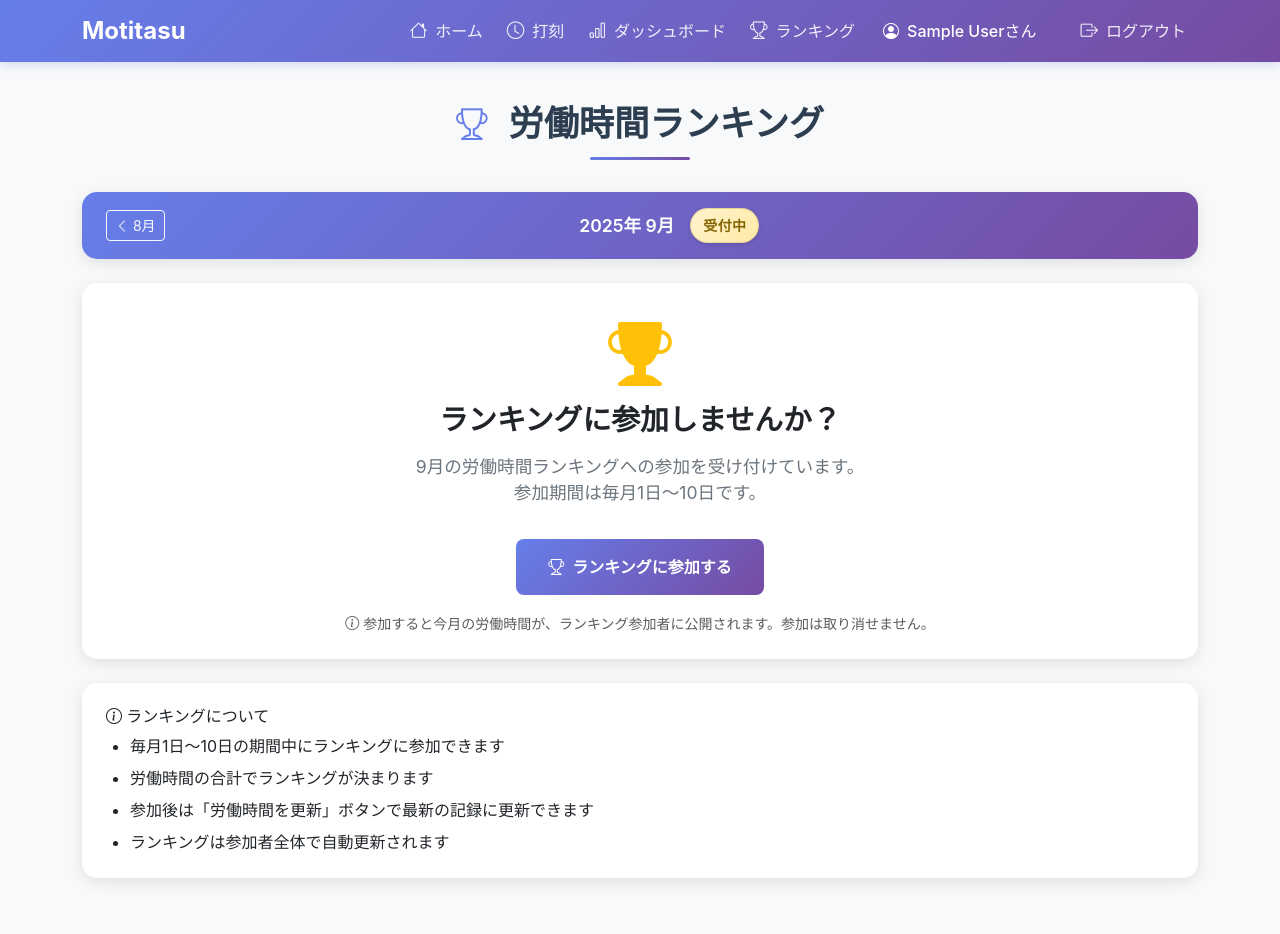
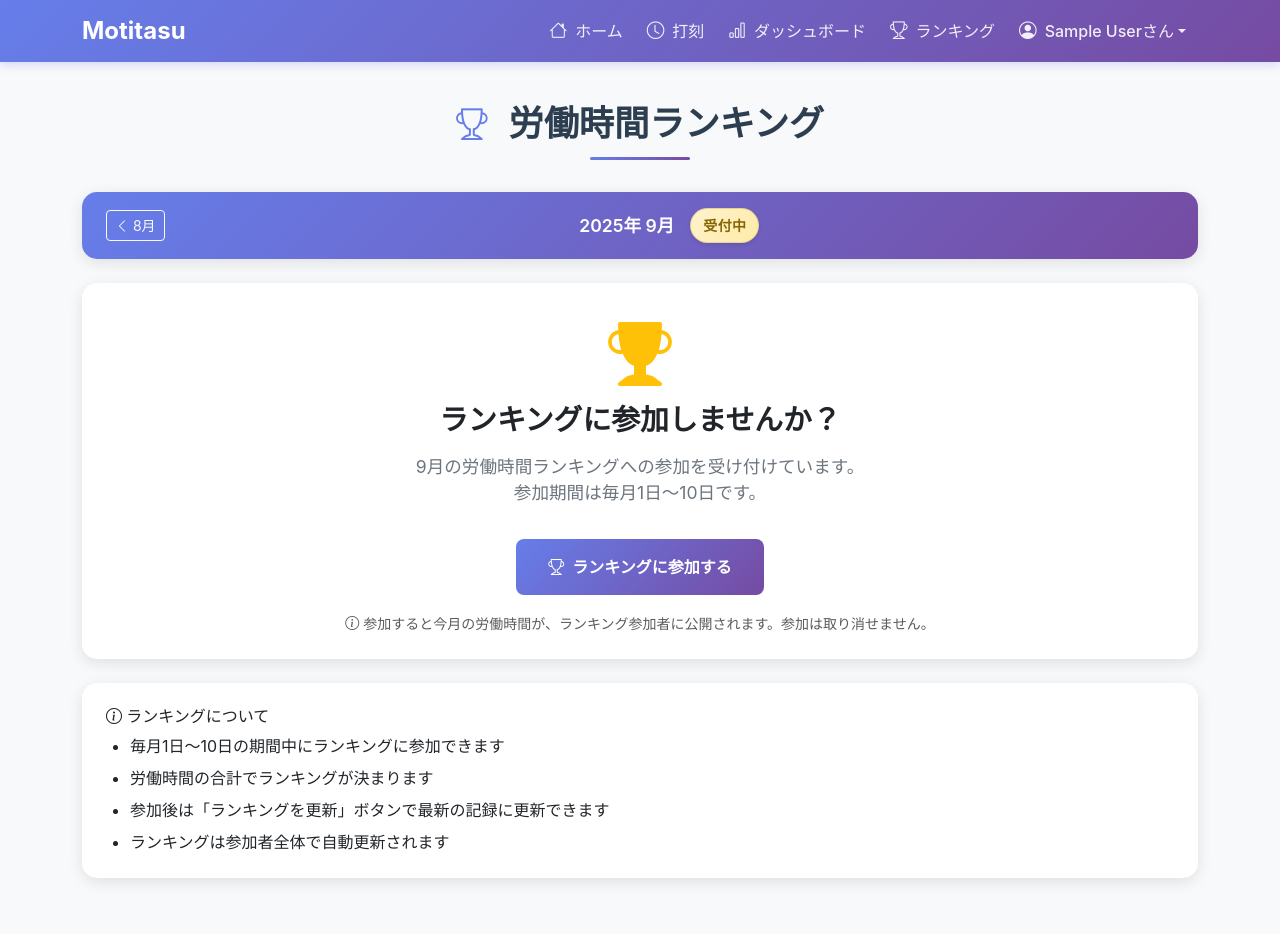
Before and after one commit to ymmthrmch/motitasu, a Django app: page /leaderboard/ in a window 1280 px wide. Run offline with Django 4.2, Linux system fonts and the light colour scheme; the visitor is signed in with stand-in values (Sample User, id 1); data that the repository does not hold is empty.

Commit message:
✨ feat: ランキング更新処理を改善し、参加確認ダイアログを追加

```diff
--- a/leaderboard/utils.py
+++ b/leaderboard/utils.py
@@ -57,7 +57,7 @@ def check_join_period(year, month, now):
                is_join_period: 参加期間内かどうか
     """
     is_current_month = year == now.year and month == now.month
-    is_join_period = is_current_month and 1 <= now.day <= 10
+    is_join_period = is_current_month and 1 <= now.day <= 25
     return is_current_month, is_join_period
 
 
--- a/leaderboard/views.py
+++ b/leaderboard/views.py
@@ -59,6 +59,7 @@ def leaderboard(request):
 @login_required
 @require_POST
 def join(request):
+    user = request.user
     now = get_jst_now()
 
     # 年月パラメーターを取得
@@ -76,7 +77,7 @@ def join(request):
 
     try:
         entry, created = LeaderboardEntry.objects.get_or_create(
-            user=request.user,
+            user=user,
             year=year,
             month=month
         )
@@ -87,6 +88,10 @@ def join(request):
         ))
 
     if created:
+        service = LeaderboardService(user)
+        service.update_user_stats(year=year, month=month)
+        service.update_leaderboard(year=year, month=month)
+
         return JsonResponse(format_leaderboard_success(
             'joined',
             'ランキングに参加しました',
--- a/static/common/css/base.css
+++ b/static/common/css/base.css
@@ -75,6 +75,18 @@ body {
     background: rgba(255, 255, 255, 0.2);
 }
 
+/* ドロップダウンメニュー内のログアウトボタン */
+.dropdown-item.text-danger:hover,
+.dropdown-item.text-danger:focus {
+    background-color: #dc3545 !important;
+    color: white !important;
+}
+
+.dropdown-item.text-danger:active {
+    background-color: #c82333 !important;
+    color: white !important;
+}
+
 /* メインコンテンツ */
 main {
     padding-top: 1.0rem;
--- /dev/null
+++ b/static/common/js/base.js
@@ -0,0 +1,24 @@
+// ベース機能のJavaScript
+
+// ログアウト確認ダイアログ
+function initLogoutConfirmation() {
+    const logoutBtn = document.getElementById('logoutBtn');
+    const logoutForm = document.getElementById('logoutForm');
+
+    if (logoutBtn && logoutForm) {
+        logoutBtn.addEventListener('click', function(e) {
+            e.preventDefault();
+
+            const confirmMessage = 'ログアウトしますか？\n\n現在の作業は保存されていることを確認してください。';
+
+            if (confirm(confirmMessage)) {
+                logoutForm.submit();
+            }
+        });
+    }
+}
+
+// 初期化
+document.addEventListener('DOMContentLoaded', function() {
+    initLogoutConfirmation();
+});
--- a/static/leaderboard/js/leaderboard.js
+++ b/static/leaderboard/js/leaderboard.js
@@ -50,6 +50,13 @@ function injectSpinnerStyles() {
 
 // ランキング参加処理
 async function handleJoin() {
+    // 参加確認ダイアログを表示
+    const confirmMessage = 'ランキングに参加しますか？\n\n参加すると今月の労働時間が他の参加者に公開されます。\n一度参加すると取り消すことはできません。';
+
+    if (!confirm(confirmMessage)) {
+        return; // ユーザーがキャンセルした場合は処理を中断
+    }
+
     setButtonLoading(this, true);
 
     const start = Date.now();
@@ -78,7 +85,7 @@ async function handleJoin() {
     }
 }
 
-// 労働時間更新処理
+// ランキング更新処理
 async function handleUpdate() {
     setButtonLoading(this, true);
 
@@ -95,7 +102,7 @@ async function handleUpdate() {
         }
 
         if (data.success) {
-            showSuccess('労働時間を更新しました！');
+            showSuccess('ランキングを更新しました！');
             setTimeout(() => location.reload(), 1000);
         } else {
             handleApiError(data);
--- a/templates/base.html
+++ b/templates/base.html
@@ -44,18 +44,20 @@
                             <i class="bi bi-trophy"></i>ランキング
                         </a>
                     </li>
-                    <li class="nav-item d-flex align-items-center">
-                        <span class="navbar-text me-3">
-                            <i class="bi bi-person-circle"></i>{{ user.name }}さん
-                        </span>
-                    </li>
-                    <li class="nav-item">
-                        <form action="{% url 'accounts:logout' %}" method="post" class="d-inline">
-                            {% csrf_token %}
-                            <button type="submit" class="btn btn-link nav-link">
-                                <i class="bi bi-box-arrow-right"></i>ログアウト
-                            </button>
-                        </form>
+                    <li class="nav-item dropdown">
+                        <a class="nav-link dropdown-toggle d-flex align-items-center" href="#" id="userDropdown" role="button" data-bs-toggle="dropdown" aria-expanded="false">
+                            <i class="bi bi-person-circle me-2"></i>{{ user.name }}さん
+                        </a>
+                        <ul class="dropdown-menu dropdown-menu-end" aria-labelledby="userDropdown">
+                            <li>
+                                <form action="{% url 'accounts:logout' %}" method="post" class="d-inline w-100" id="logoutForm">
+                                    {% csrf_token %}
+                                    <button type="button" class="dropdown-item text-danger" id="logoutBtn">
+                                        <i class="bi bi-box-arrow-right me-2"></i>ログアウト
+                                    </button>
+                                </form>
+                            </li>
+                        </ul>
                     </li>
                     {% else %}
                     <li class="nav-item">
@@ -81,6 +83,7 @@
 
     <script src="https://cdn.jsdelivr.net/npm/bootstrap@5.3.0/dist/js/bootstrap.bundle.min.js"></script>
     <script src="{% static 'common/js/utils.js' %}?v={% now 'U' %}"></script>
+    <script src="{% static 'common/js/base.js' %}?v={% now 'U' %}"></script>
     {% block extra_js %}
     {% endblock %}
 </body>
--- a/templates/leaderboard/leaderboard.html
+++ b/templates/leaderboard/leaderboard.html
@@ -169,7 +169,7 @@
         {% if joined and is_current_month %}
         <section class="action-section text-center mt-4">
             <button id="updateBtn" class="btn-gradient-info">
-                <i class="bi bi-arrow-repeat"></i> 労働時間を更新
+                <i class="bi bi-arrow-repeat"></i> ランキングを更新
             </button>
         </section>
         {% endif %}
@@ -183,7 +183,7 @@
                 <ul style="padding-left: 1.5rem; margin-bottom: 0;">
                     <li style="margin-bottom: 0.5rem;">毎月1日〜10日の期間中にランキングに参加できます</li>
                     <li style="margin-bottom: 0.5rem;">労働時間の合計でランキングが決まります</li>
-                    <li style="margin-bottom: 0.5rem;">参加後は「労働時間を更新」ボタンで最新の記録に更新できます</li>
+                    <li style="margin-bottom: 0.5rem;">参加後は「ランキングを更新」ボタンで最新の記録に更新できます</li>
                     <li>ランキングは参加者全体で自動更新されます</li>
                 </ul>
             </div>
```
Also changed, not shown: leaderboard/services/leaderboard_service.py (+15 -3 lines).
